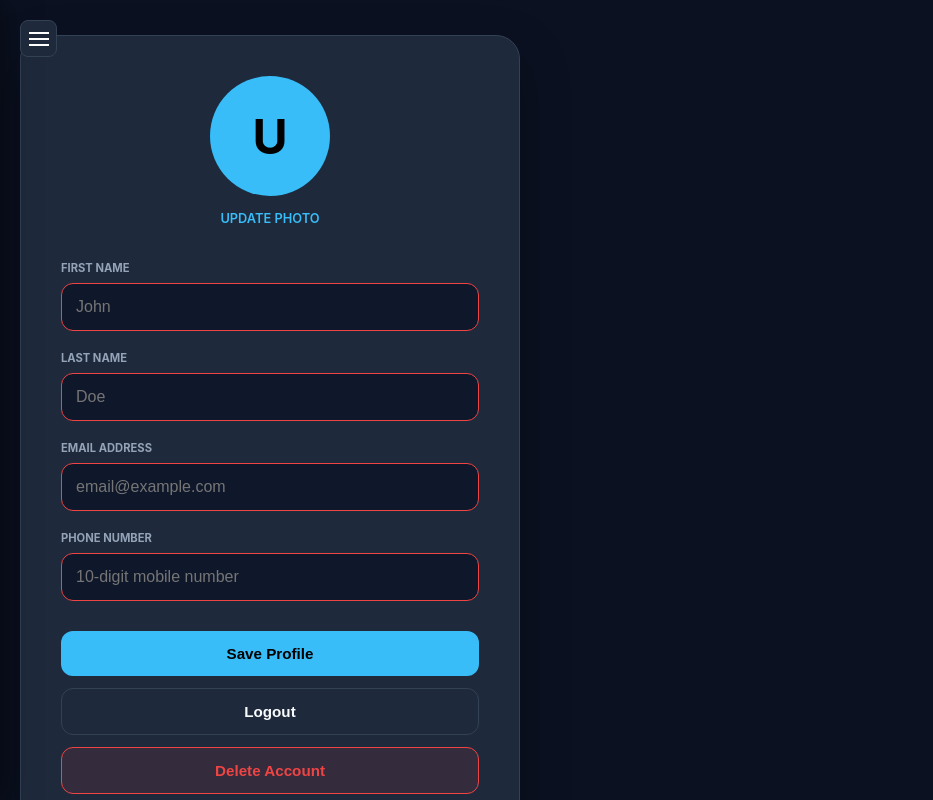
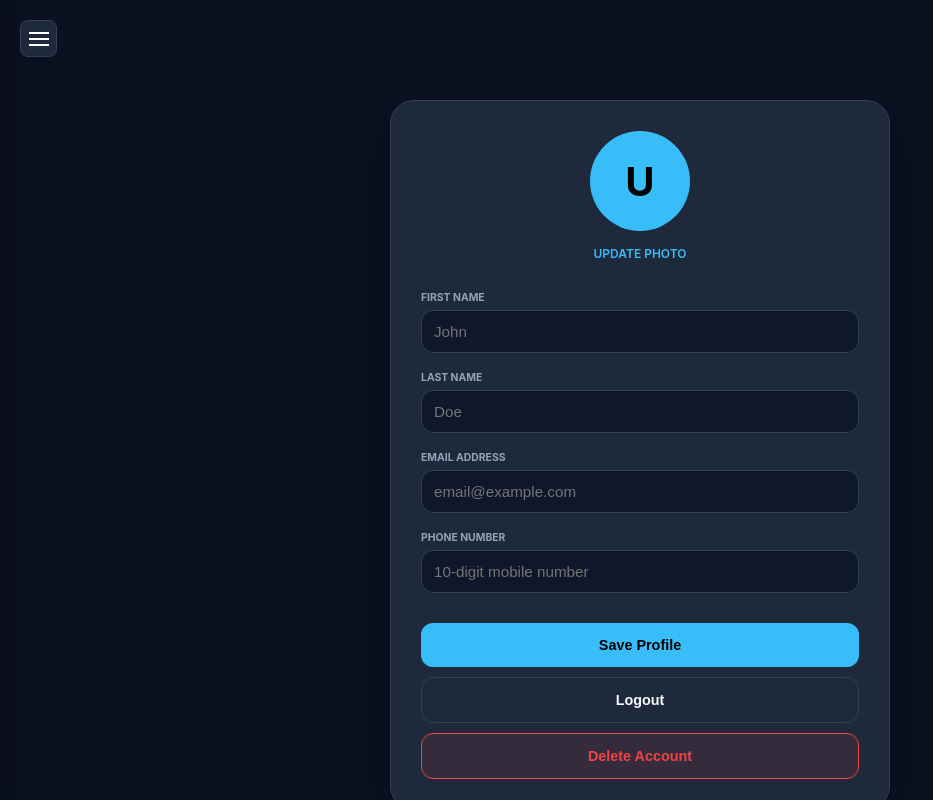
Before and after one commit to Khushal-Sonar/FocusFlow, a plain HTML site: page account.html in a window 1280 px wide. Shown: the whole page, without its empty margins (0-933 px from the left). Drawn offline with Linux system fonts and the light colour scheme.

Commit message:
Update account.html
changed the account page with all the fixes

```diff
--- a/account.html
+++ b/account.html
@@ -11,49 +11,69 @@
             --bg: #0b1121; --card: #1e293b; --accent: #38bdf8;
             --text: #f8fafc; --muted: #94a3b8; --danger: #ef4444;
         }
-        body { font-family: 'Inter', sans-serif; background: var(--bg); color: var(--text); margin: 0; display: flex; min-height: 100vh; }
 
-        main {
-            flex-grow: 1; padding: 120px 20px 50px 20px !important;
-            width: 100%; box-sizing: border-box; display: flex; justify-content: center; align-items: flex-start;
+        /* FIX 1: Remove overflow:hidden and height:100vh to allow scrolling */
+        body {
+            font-family: 'Inter', sans-serif;
+            background: var(--bg);
+            color: var(--text);
+            margin: 0;
+            min-height: 100vh;
+            overflow-x: hidden;
+            overflow-y: auto;
         }
 
-        .profile-container { width: 100%; max-width: 500px; }
-        .profile-card {
-            background: var(--card); border-radius: 24px; padding: 40px;
-            border: 1px solid #334155; box-shadow: 0 20px 50px rgba(0,0,0,0.3);
+        /* FIX 2: Ensure main can expand vertically without overlapping */
+        main {
+            display: block;
+            padding: 100px 20px 40px 20px !important;
+            width: 100%;
+            box-sizing: border-box;
         }
 
-        .pic-section { display: flex; flex-direction: column; align-items: center; margin-bottom: 35px; }
-        .profile-pic-wrapper { position: relative; width: 120px; height: 120px; margin-bottom: 15px; }
+        .profile-container {
+            width: 100%;
+            max-width: 500px;
+            margin: 0 auto; /* Center the card horizontally */
+        }
+
+        .profile-card {
+            background: var(--card);
+            border-radius: 24px;
+            padding: 30px; /* Reduced slightly for better mobile fit */
+            border: 1px solid #334155;
+            box-shadow: 0 20px 50px rgba(0,0,0,0.3);
+        }
+
+        .pic-section { display: flex; flex-direction: column; align-items: center; margin-bottom: 30px; }
+        .profile-pic-wrapper { position: relative; width: 100px; height: 100px; margin-bottom: 15px; }
 
         #initials-avatar {
             width: 100%; height: 100%; border-radius: 50%; background: var(--accent);
             color: #000; display: flex; align-items: center; justify-content: center;
-            font-size: 3rem; font-weight: bold;
+            font-size: 2.5rem; font-weight: bold;
         }
 
         #profile-display { width: 100%; height: 100%; border-radius: 50%; object-fit: cover; border: 4px solid var(--accent); display: none; }
-        .upload-hint { font-size: 0.8rem; color: var(--accent); cursor: pointer; font-weight: 600; text-transform: uppercase; }
+        .upload-hint { font-size: 0.75rem; color: var(--accent); cursor: pointer; font-weight: 600; text-transform: uppercase; }
         #file-input { display: none; }
 
-        .info-stack { display: flex; flex-direction: column; gap: 20px; margin-bottom: 30px; }
-        .input-group { display: flex; flex-direction: column; gap: 8px; }
+        .info-stack { display: flex; flex-direction: column; gap: 18px; margin-bottom: 30px; }
+        .input-group { display: flex; flex-direction: column; gap: 6px; }
 
-        label { font-size: 0.7rem; color: var(--muted); font-weight: bold; text-transform: uppercase; }
+        label { font-size: 0.65rem; color: var(--muted); font-weight: bold; text-transform: uppercase; }
         input {
-            background: #0f172a; border: 1px solid #334155; color: white; padding: 14px;
-            border-radius: 12px; outline: none; transition: 0.3s; font-size: 1rem; width: 100%; box-sizing: border-box;
+            background: #0f172a; border: 1px solid #334155; color: white; padding: 12px;
+            border-radius: 12px; outline: none; transition: 0.3s; font-size: 0.95rem; width: 100%; box-sizing: border-box;
         }
-        input:invalid { border-color: var(--danger); }
         input:focus { border-color: var(--accent); }
 
-        .btn-group { display: flex; flex-direction: column; gap: 12px; }
-        .btn { padding: 14px; border-radius: 12px; font-weight: bold; cursor: pointer; transition: 0.3s; border: none; font-size: 0.95rem; }
+        .btn-group { display: flex; flex-direction: column; gap: 10px; }
+        .btn { padding: 14px; border-radius: 12px; font-weight: bold; cursor: pointer; transition: 0.3s; border: none; font-size: 0.9rem; width: 100%; }
         .btn-save { background: var(--accent); color: #000; }
         .btn-logout { background: transparent; border: 1px solid #334155; color: var(--text); }
         .btn-delete { background: rgba(239, 68, 68, 0.1); color: var(--danger); border: 1px solid var(--danger); }
-        .btn:hover { transform: translateY(-2px); opacity: 0.9; }
+        .btn:active { transform: scale(0.98); }
     </style>
 </head>
 <body>
@@ -136,7 +156,7 @@
     }
 
     function saveProfile(event) {
-        event.preventDefault(); // Stop form from reloading automatically
+        event.preventDefault();
         localStorage.setItem('ff_fname', document.getElementById('fname').value);
         localStorage.setItem('ff_lname', document.getElementById('lname').value);
         localStorage.setItem('ff_user_email', document.getElementById('uemail').value);
@@ -146,21 +166,20 @@
     }
 
     function logout() {
-        if(confirm("Are you sure you want to logout? You will need to login again to access your portal.")) {
+        if(confirm("Are you sure you want to logout?")) {
             sessionStorage.removeItem('isLoggedIn');
-            window.location.href = "login.html"; // Redirect to login
+            window.location.href = "login.html";
         }
     }
 
     function deleteAccount() {
-        const reason = prompt("We're sorry to see you go! Why are you deleting your account?\n1. Finished my exams\n2. Moving to a different app\n3. Privacy concerns\n(Type your reason)");
-
+        const reason = prompt("Why are you deleting your account?");
         if (reason) {
-            if (confirm("FINAL WARNING: This will permanently erase ALL your focus stats, habits, and syllabus progress. Do you wish to proceed?")) {
+            if (confirm("FINAL WARNING: This will permanently erase ALL data. Proceed?")) {
                 localStorage.clear();
                 sessionStorage.clear();
-                alert("Account deleted. We hope to see you again!");
-                window.location.href = "login.html"; // Redirect after delete
+                alert("Account deleted.");
+                window.location.href = "login.html";
             }
         }
     }
```
